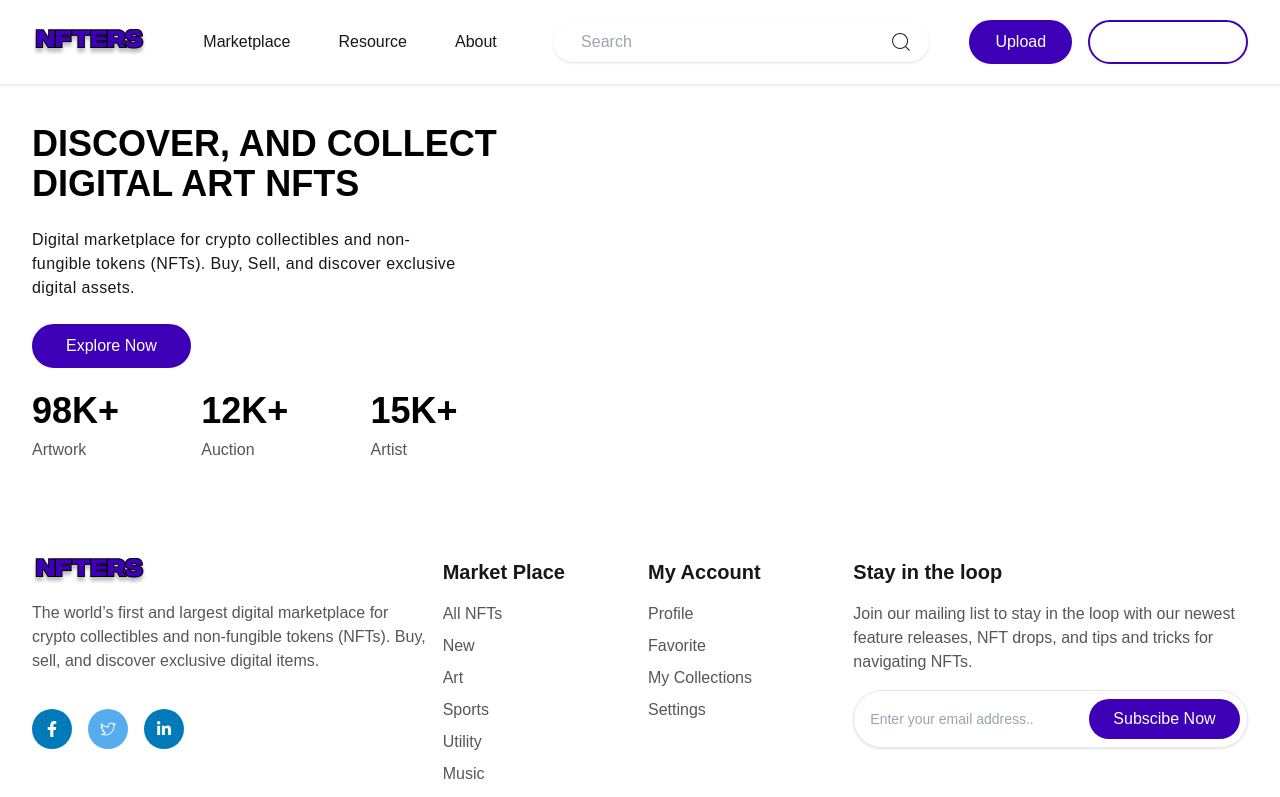
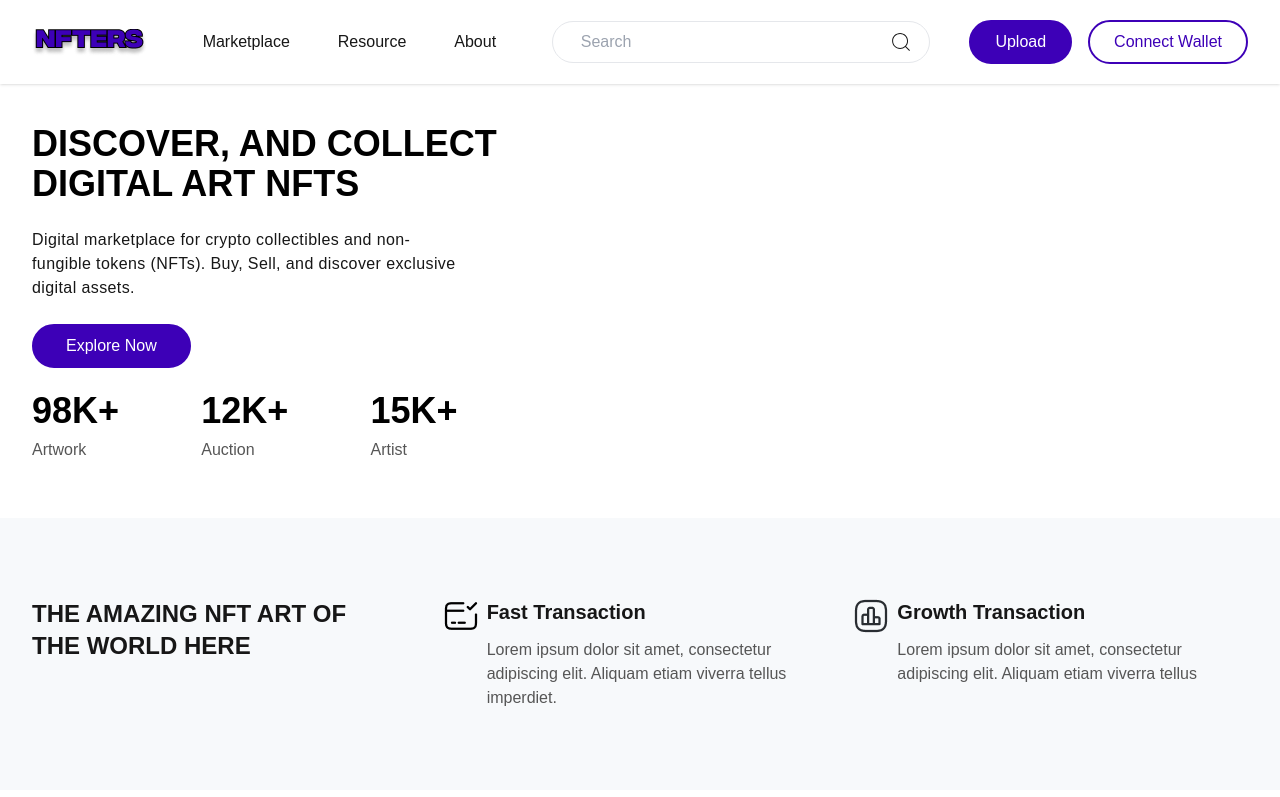
Before and after one commit to pabel1/nft-marketplace, a Next.js app: page / in a window 1280 px wide. Shown: the top 797 px of the page. Built offline with nearby package versions, Linux system fonts and the light colour scheme.

Commit message:
amaze nft section added

```diff
--- a/src/app/page.js
+++ b/src/app/page.js
@@ -1,9 +1,11 @@
+import AmazeNFT from "@/components/AmazeNFT/AmazeNFT";
 import Banner from "@/components/Banner/Banner";
 
 export default function Home() {
   return (
-    <main className=" container">
+    <main className=" ">
       <Banner />
+      <AmazeNFT />
     </main>
   );
 }
--- /dev/null
+++ b/src/components/AmazeNFT/AmazeNFT.jsx
@@ -0,0 +1,36 @@
+import card from "@/assets/images/icon/card-tick-1.png";
+import cart from "@/assets/images/icon/chart-square2.png";
+import Image from "next/image";
+const AmazeNFT = () => {
+  return (
+    <div className="bg-[#F7F9FB] py-10 ">
+      <div className="container grid grid-cols-3 items-start gap-4 py-10">
+        <h1 className="w-[90%] text-2xl font-extrabold uppercase">
+          The amazing NFT art of the world here
+        </h1>
+        <div className="flex items-start gap-2 ">
+          <Image src={card} alt="" />
+          <span className="space-y-3 ">
+            <h3 className=" text-xl font-semibold">Fast Transaction</h3>
+            <p className=" text-textPrimary">
+              Lorem ipsum dolor sit amet, consectetur adipiscing elit. Aliquam
+              etiam viverra tellus imperdiet.
+            </p>
+          </span>
+        </div>
+        <div className="flex items-start gap-2 ">
+          <Image src={cart} alt="" />
+          <span className="space-y-3 ">
+            <h3 className=" text-xl font-semibold">Growth Transaction</h3>
+            <p className=" text-textPrimary">
+              Lorem ipsum dolor sit amet, consectetur adipiscing elit. Aliquam
+              etiam viverra tellus
+            </p>
+          </span>
+        </div>
+      </div>
+    </div>
+  );
+};
+
+export default AmazeNFT;
--- a/src/components/Banner/Banner.jsx
+++ b/src/components/Banner/Banner.jsx
@@ -5,7 +5,7 @@ import Image from "next/image";
 import ContentBanner from "./ContentBanner";
 const Banner = () => {
   return (
-    <section className=" flex items-center justify-between gap-4 my-10">
+    <section className="container flex items-center justify-between gap-4 my-10">
       <div className=" basis-1/2">
         <ContentBanner />
       </div>
--- a/src/components/Buttons/Button.jsx
+++ b/src/components/Buttons/Button.jsx
@@ -23,7 +23,7 @@ export default function Button({
       disabled={loading || props.disabled}
       className={classnames(
         buttonClassesMap[kind],
-        buttonClassesMap.common,
+        // buttonClassesMap.common,
         className
       )}
       {...props}
--- a/src/components/Navbar/SearchBar.jsx
+++ b/src/components/Navbar/SearchBar.jsx
@@ -2,7 +2,7 @@ import { CiSearch } from "react-icons/ci";
 const SearchBar = () => {
   return (
     <div>
-      <div className="flex items-center  p-2 px-4 divide-gray-300 col-span-2 relative bg-white rounded-full shadow ">
+      <div className="flex items-center  p-2 px-4 divide-gray-300 col-span-2 relative bg-white rounded-full border ">
         <input
           type="text"
           placeholder="Search "
```
Also changed, not shown: src/assets/images/icon/card-tick-1.png (added), src/assets/images/icon/chart-square2.png (added).
